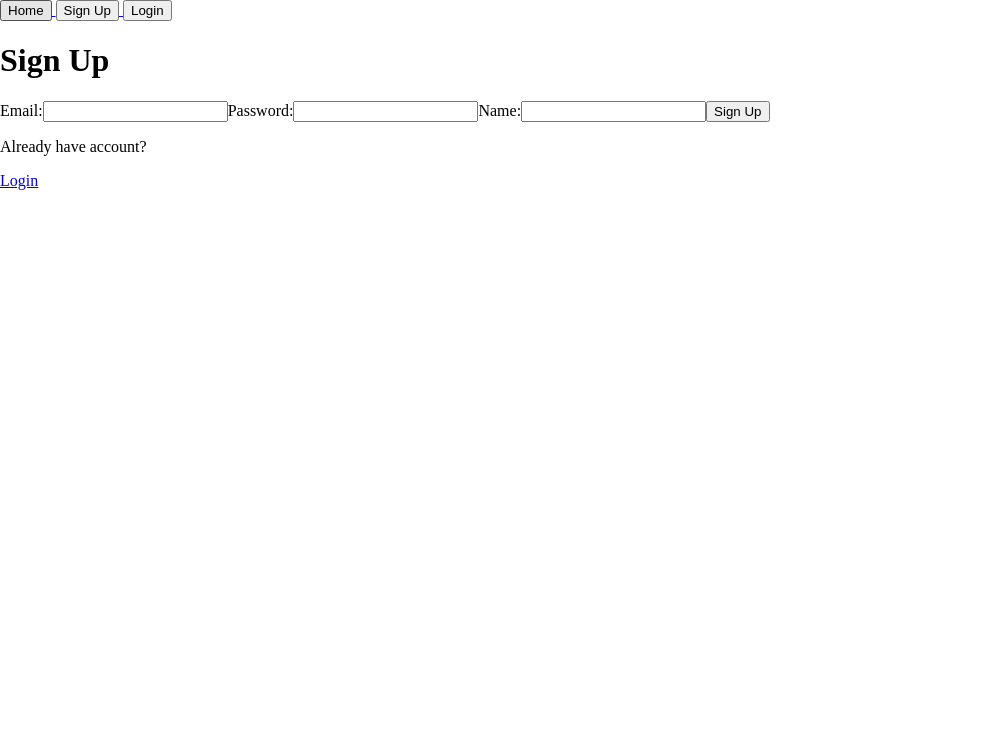
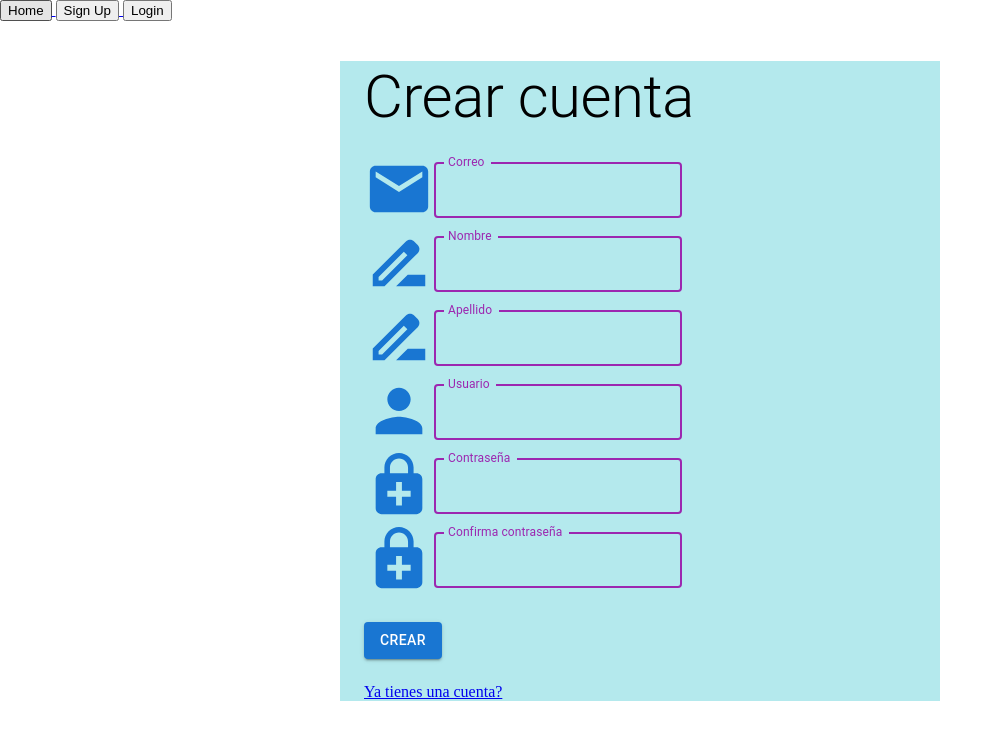
Before and after one commit to valmejia/creditosTeso, a React (Create React App) app in the folder client/: page /signup in a window 1280 px wide. Shown: the top 740 px of the page, without its empty margins (0-1003 px from the left). Built offline with nearby package versions, Linux system fonts and the light colour scheme; no server answers.

Commit message:
Crearcuenta funcionando

```diff
--- a/client/package.json
+++ b/client/package.json
@@ -5,6 +5,7 @@
   "dependencies": {
     "@emotion/react": "^11.14.0",
     "@emotion/styled": "^11.14.0",
+    "@mui/icons-material": "^6.4.8",
     "@mui/material": "^6.4.8",
     "axios": "^1.8.4",
     "react": "^19.0.0",
--- a/client/src/components/IsAnon/IsAnon.jsx
+++ b/client/src/components/IsAnon/IsAnon.jsx
@@ -2,6 +2,7 @@ import { useContext } from "react";
 import { AuthContext } from "../../context/auth.context";
 import { Navigate } from "react-router-dom";
 import Loading from "../Loading/Loading";
+
 
 function IsAnon({ children }) {
   const { isLoggedIn, isLoading } = useContext(AuthContext);
--- a/client/src/pages/SignupPage/SignupPage.jsx
+++ b/client/src/pages/SignupPage/SignupPage.jsx
@@ -2,6 +2,15 @@ import "./SignupPage.css";
 import { useState } from "react";
 import { Link, useNavigate } from "react-router-dom";
 import authService from "../../services/auth.service";
+import { Container } from "@mui/material";
+import Typography from '@mui/material/Typography';
+import TextField from '@mui/material/TextField';
+import DriveFileRenameOutlineIcon from '@mui/icons-material/DriveFileRenameOutline';
+import EmailIcon from '@mui/icons-material/Email';
+import {Person} from '@mui/icons-material';
+import EnhancedEncryptionIcon from '@mui/icons-material/EnhancedEncryption';
+import Button from '@mui/material/Button';
+import Stack from '@mui/material/Stack';
 
 function SignupPage() {
   const [email, setEmail] = useState("");
@@ -51,30 +60,58 @@ function SignupPage() {
 
   return (
     <div className="SignupPage">
-      <h1>Sign Up</h1>
+
+
+      <Container fixed maxWidth= "sm" sx={{ minHeight: '45vh' }} style={{backgroundColor:"rgb(180, 233, 237)", marginTop:'5vh' }}>
+      <Typography variant="h2" gutterBottom>Crear cuenta</Typography>
 
       <form onSubmit={handleSignupSubmit}>
-        <label>Email:</label>
-        <input type="email" name="email" value={email} onChange={handleEmail} />
+        <EmailIcon sx={{fontSize:70}} color='primary'></EmailIcon>
+        <TextField label="Correo" color="secondary" focused margin='dense' type="email" name="email" value={email} onChange={handleEmail} />
+        <div></div>
+        <DriveFileRenameOutlineIcon sx={{fontSize:70}}color='primary'></DriveFileRenameOutlineIcon>
+        <TextField label="Nombre" color="secondary" focused margin='dense' type="text" name="name" value={name} onChange={handleName} />
+        <div></div>
+        <DriveFileRenameOutlineIcon sx={{fontSize:70}}color='primary'></DriveFileRenameOutlineIcon>
+        <TextField label="Apellido" color="secondary" focused margin='dense' type="text" name="name" value={name} onChange={handleName} />
+        <div></div>
+        <Person sx={{fontSize:70}}color='primary'></Person>
+        <TextField label="Usuario" color="secondary" focused margin='dense' type="text" name="name" value={name} onChange={handleName} />
+        <div></div>
 
-        <label>Password:</label>
-        <input
+        <EnhancedEncryptionIcon sx={{fontSize:70}}color='primary'></EnhancedEncryptionIcon>
+        <TextField label="Contraseña" color="secondary" focused margin='dense'
+          type="password"
+          name="password"
+          value={password}
+          onChange={handlePassword}
+        />
+        <div></div>
+        <EnhancedEncryptionIcon sx={{fontSize:70}}color='primary'></EnhancedEncryptionIcon>
+        <TextField label="Confirma contraseña" color="secondary" focused margin='dense'
           type="password"
           name="password"
           value={password}
           onChange={handlePassword}
         />
 
-        <label>Name:</label>
-        <input type="text" name="name" value={name} onChange={handleName} />
+        <div>
+        <Stack direction="row" spacing={2} style={{marginTop: '3vh', marginBottom: '3vh'}}>
+        <Button variant="contained">
+     Crear
+     </Button>
 
-        <button type="submit">Sign Up</button>
+
+ </Stack>
+        </div>
+
       </form>
 
       {errorMessage && <p className="error-message">{errorMessage}</p>}
 
-      <p>Already have account?</p>
-      <Link to={"/login"}> Login</Link>
+      <div style={{marginBottom: '1vh'}}></div>
+      <Link to={"/login"}> Ya tienes una cuenta?</Link>
+      </Container>
     </div>
   );
 }
```
Also changed, not shown: 1 other file (tests, documents, lock files or other folders).
